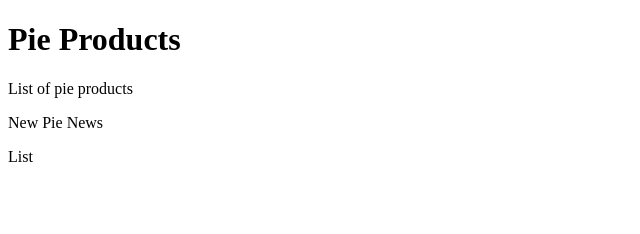
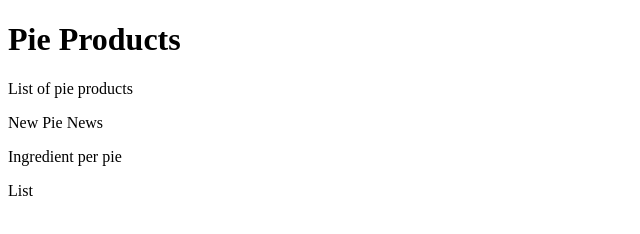
Before and after one commit to Med-git/com.pie.demo1, a plain HTML site: page WebContent/index.html in a window 1280 px wide. Shown: the whole page, without its empty margins (0-640 px from the left). Drawn offline with Linux system fonts and the light colour scheme.

Commit message:
bug fix
v1.1 bug fix for production

```diff
--- a/WebContent/index.html
+++ b/WebContent/index.html
@@ -9,6 +9,7 @@
 <p>List of pie  products</p>
 <span>New Pie News</span>
 
+<p>Ingredient per pie</p>
 <p>List</p>
 </body>
 </html>
```
